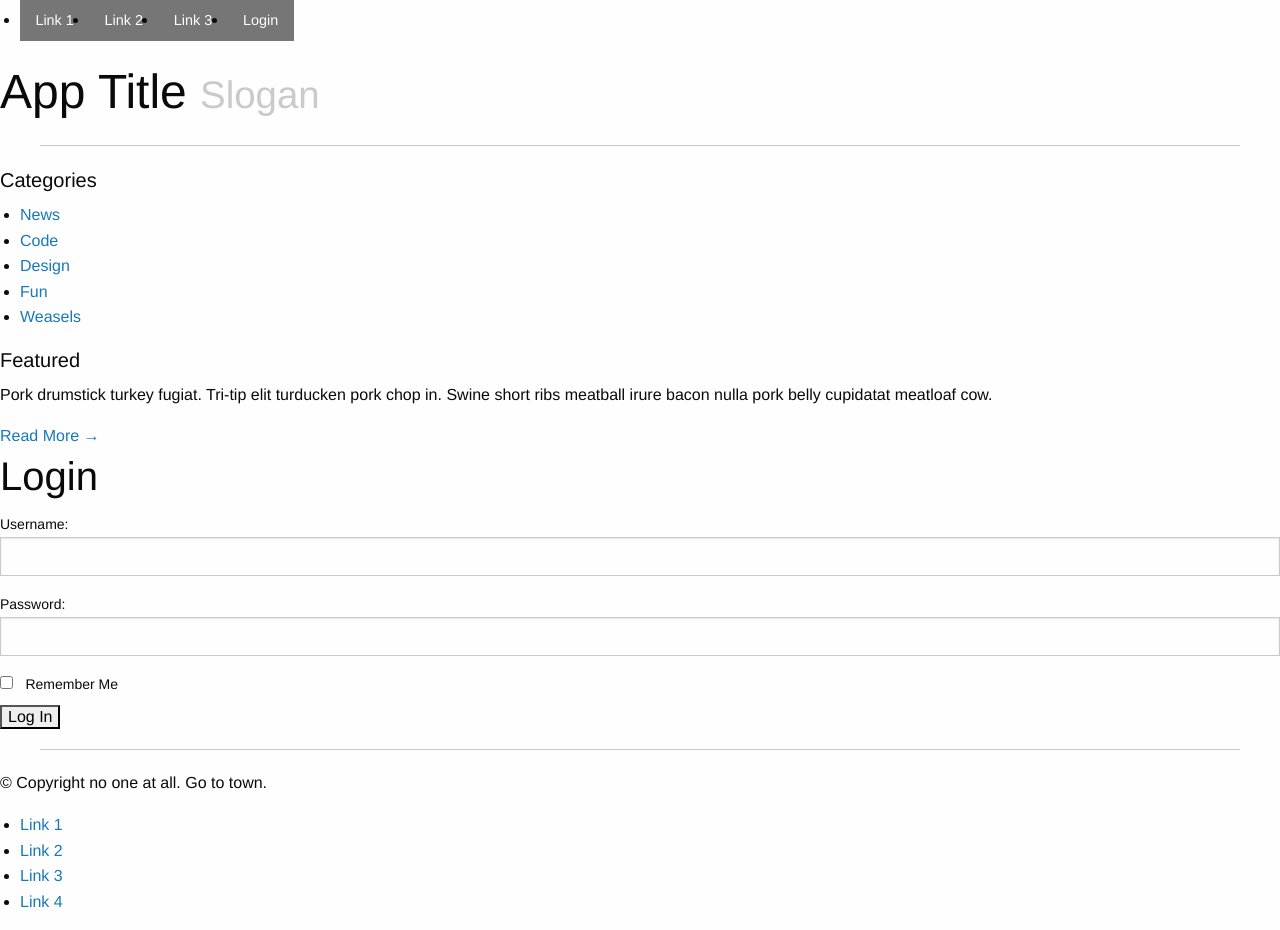
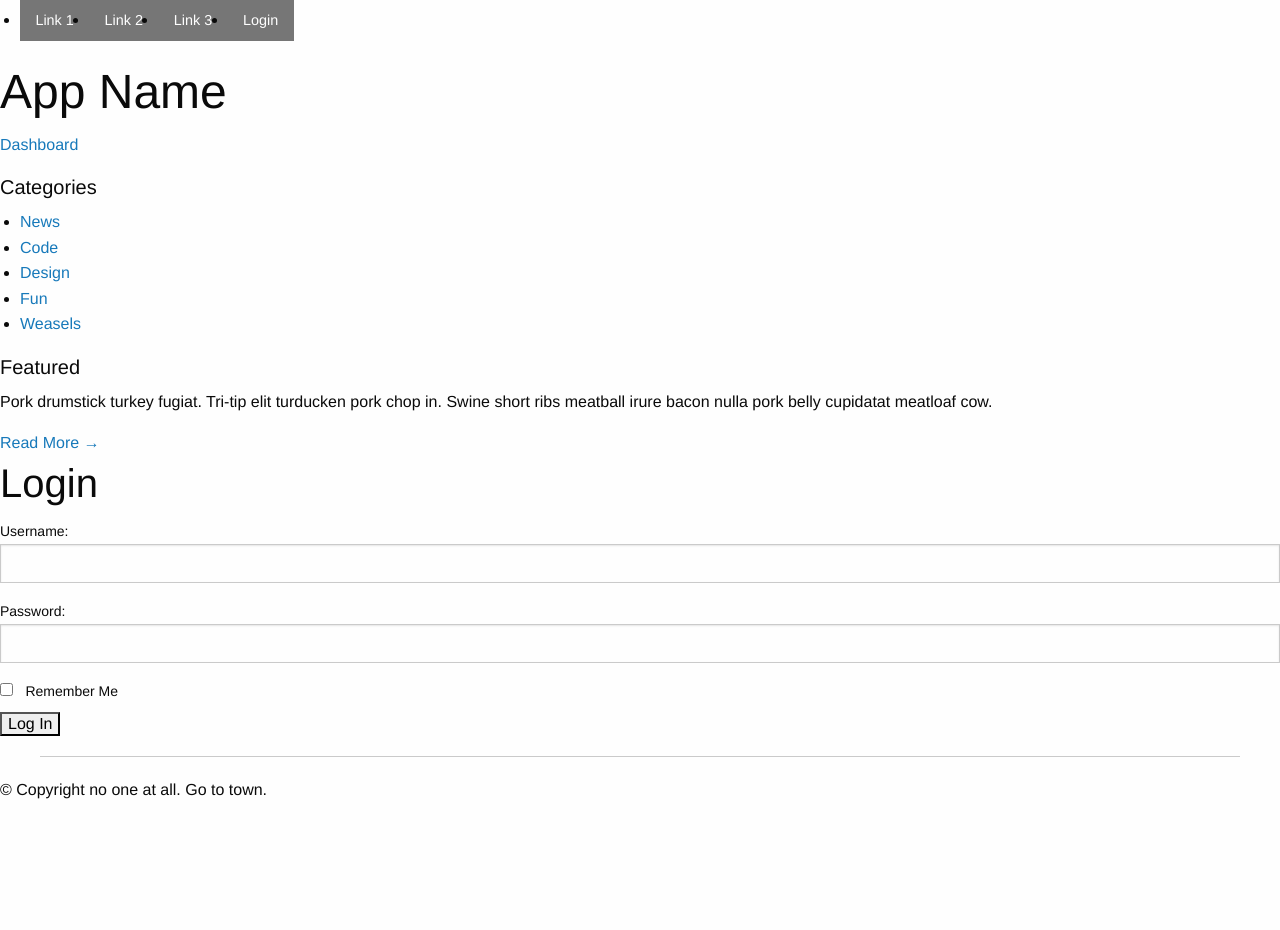
Before and after one commit to xtranophilist/ekpasal, a Django app: page / in a window 1280 px wide. After the commit the page ends 799 px from the top, so only its background shows below. Run offline with Django 3.2, Linux system fonts and the light colour scheme; parts of the project's set-up code (start-up, migrations or seed data) failed here and were passed over; some libraries are stand-ins or nearby versions.

Commit message:
updated base template

```diff
--- a/templates/base.html
+++ b/templates/base.html
@@ -2,13 +2,9 @@
 <html>
 <head>
     <meta charset="utf-8"/>
-
     <meta name="viewport" content="width=device-width"/>
 
     <title>{% block title %}{% endblock %}</title>
-
-
-
 
     <link rel="stylesheet" href="{{ STATIC_URL }}css/normalize.css">
     <link rel="stylesheet" href="{{ STATIC_URL }}css/foundation.css">
@@ -19,7 +15,7 @@
     <script src="{{ STATIC_URL }}js/vendor/custom.modernizr.js"></script>
     <script src="{{ STATIC_URL }}js/foundation.min.js"></script>
 
-    {% block extra_head %}{% endblock %}
+    {% block extrahead %}{% endblock %}
 
 </head>
 <body>
@@ -28,7 +24,7 @@
 
 <header class="row">
     <div class="large-16 columns">
-        <div class="nav-bar right">
+        <nav class="nav-bar right">
             <ul class="button-group">
                 <li><a href="#" class="small secondary button">Link 1</a></li>
                 <li><a href="#" class="small secondary button">Link 2</a></li>
@@ -43,15 +39,18 @@
                     <li><a href="{% url 'login' %}" class="small secondary button">Login</a></li>
                 {% endif %}
             </ul>
-        </div>
-        <h1>App Title
-            <small>Slogan</small>
-        </h1>
-        <hr/>
+        </nav>
+        <h1>App Name</h1>
     </div>
 </header>
 
 <!-- End Nav -->
+
+<nav class="breadcrumbs">
+    {% block breadcrumbs %}
+        <a href="/">Dashboard</a>
+    {% endblock %}
+</nav>
 
 
 <!-- Main Page Content and Sidebar -->
@@ -88,23 +87,9 @@
 </div>
 <!-- End Main Content and Sidebar -->
 
-<footer class="row">
-    <div class="large-16 columns">
-        <hr/>
-        <div class="row">
-            <div class="large-8 columns">
-                <p>&copy; Copyright no one at all. Go to town.</p>
-            </div>
-            <div class="large-8 columns">
-                <ul class="inline-list right">
-                    <li><a href="#">Link 1</a></li>
-                    <li><a href="#">Link 2</a></li>
-                    <li><a href="#">Link 3</a></li>
-                    <li><a href="#">Link 4</a></li>
-                </ul>
-            </div>
-        </div>
-    </div>
+<footer class="center row">
+    <hr>
+    <p>&copy; Copyright no one at all. Go to town.</p>
 </footer>
 
 <script>
--- a/users/views.py
+++ b/users/views.py
@@ -5,7 +5,7 @@ from django.contrib.auth import logout as auth_logout
 
 def index(request):
     if request.user.is_authenticated():
-        print request.user
+        return render(request, 'dashboard_index.html')
         return render(request, 'dashboard_index.html')
     return login(request)
 
```
